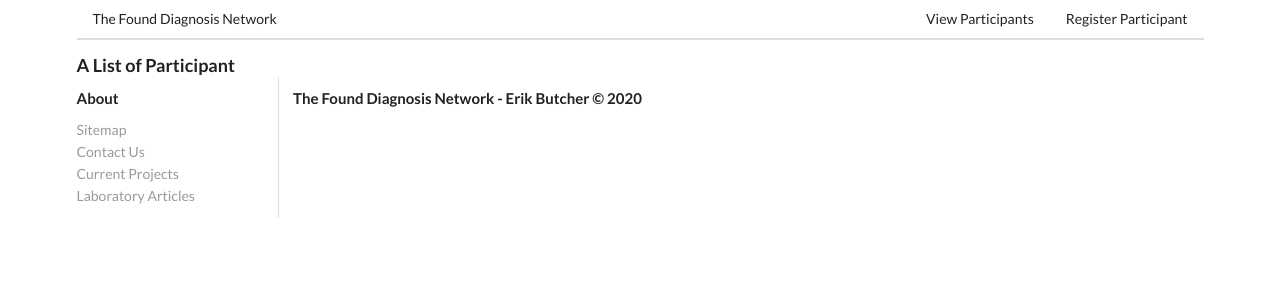
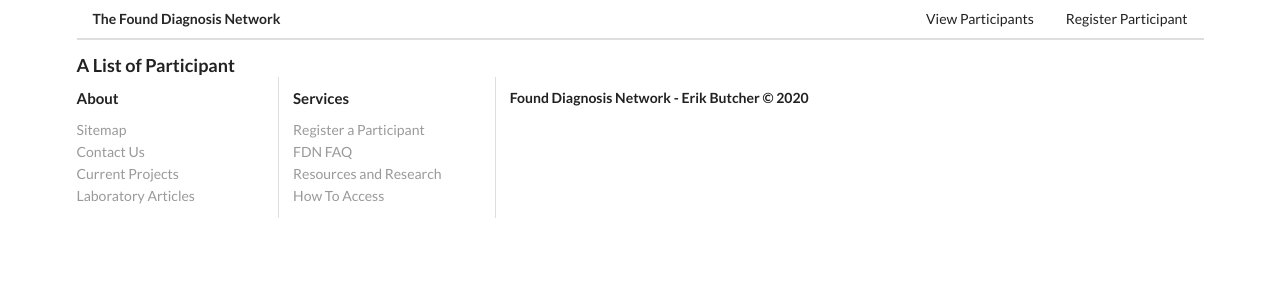
Before and after one commit to butcer0/fdn-client, a React (Create React App) app: page / in a window 1280 px wide. Shown: the top 300 px of the page. Built offline with nearby package versions, Linux system fonts and the light colour scheme.

Commit message:
Introduce Redux Actions and Reducer and Configure Thunk Middleware
Introduce Redux Actions and Reducer and Configure Thunk Middleware

```diff
--- a/package.json
+++ b/package.json
@@ -7,6 +7,7 @@
     "@testing-library/react": "^9.5.0",
     "@testing-library/user-event": "^7.2.1",
     "axios": "^0.19.2",
+    "lodash": "^4.17.15",
     "react": "^16.13.1",
     "react-dom": "^16.13.1",
     "react-redux": "^7.2.0",
--- a/public/index.html
+++ b/public/index.html
@@ -7,7 +7,7 @@
     <meta name="theme-color" content="#000000" />
     <meta
       name="description"
-      content="Web site created using create-react-app"
+      content="Found Diagnosis Network"
     />
     <link rel="stylesheet" href="https://cdnjs.cloudflare.com/ajax/libs/semantic-ui/2.4.1/semantic.min.css">
     <link rel="apple-touch-icon" href="%PUBLIC_URL%/logo192.png" />
@@ -25,7 +25,7 @@
       work correctly both with client-side routing and a non-root public URL.
       Learn how to configure a non-root public URL by running `npm run build`.
     -->
-    <title>React App</title>
+    <title>Found Diagnosis Network</title>
   </head>
   <body>
     <noscript>You need to enable JavaScript to run this app.</noscript>
--- /dev/null
+++ b/src/actions/types.js
@@ -0,0 +1,5 @@
+export const CREATE_PARTICIPANT = 'CREATE_PARTICIPANT';
+export const FETCH_PARTICIPANTS = 'FETCH_PARTICIPANTS';
+export const FETCH_PARTICIPANT = 'FETCH_PARTICIPANT';
+export const DELETE_PARTICIPANT = 'DELETE_PARTICIPANT';
+export const EDIT_PARTICIPANT = 'EDIT_PARTICIPANT';
--- a/src/components/shared/Footer.js
+++ b/src/components/shared/Footer.js
@@ -9,24 +9,24 @@ const Footer = () => {
                     <div className="three wide column">
                         <h4 className="ui header">About</h4>
                         <div className="ui link list">
-                            <Link to="#" className="item">Sitemap</Link>
-                            <Link to="#" className="item">Contact Us</Link>
-                            <Link to="#" className="item">Current Projects</Link>
-                            <Link to="#" className="item">Laboratory Articles</Link>
+                            <Link to="/" className="item">Sitemap</Link>
+                            <Link to="/" className="item">Contact Us</Link>
+                            <Link to="/" className="item">Current Projects</Link>
+                            <Link to="/" className="item">Laboratory Articles</Link>
                         </div>
                     </div>
-                    {/*<div className="three wide column">*/}
-                    {/*    <h4 className="ui header">Services</h4>*/}
-                    {/*    <div className="ui link list">*/}
-                    {/*        <Link to="#" className="item">Register a Participant</Link>*/}
-                    {/*        <Link to="#" className="item">FDN FAQ</Link>*/}
-                    {/*        <Link to="#" className="item">Resources and Research</Link>*/}
-                    {/*        <Link to="#" className="item">How To Access</Link>*/}
-                    {/*    </div>*/}
-                    {/*</div>*/}
-                    <div className="ten wide column">
-                        <h4 className="ui header">The Found Diagnosis Network - Erik Butcher
-                            © {new Date().getFullYear()}</h4>
+                    <div className="three wide column">
+                        <h4 className="ui header">Services</h4>
+                        <div className="ui link list">
+                            <Link to="/" className="item">Register a Participant</Link>
+                            <Link to="/" className="item">FDN FAQ</Link>
+                            <Link to="/" className="item">Resources and Research</Link>
+                            <Link to="/" className="item">How To Access</Link>
+                        </div>
+                    </div>
+                    <div className="seven wide column">
+                        <h5 className="ui header">Found Diagnosis Network - Erik Butcher
+                            © {new Date().getFullYear()}</h5>
                     </div>
                 </div>
             </div>
--- a/src/components/shared/Header.js
+++ b/src/components/shared/Header.js
@@ -4,7 +4,7 @@ import { Link } from 'react-router-dom';
 const Header = () => {
     return (
         <div className="ui secondary pointing menu">
-            <Link to="/" className="item">
+            <Link to="/" className="header item">
                 The Found Diagnosis Network
             </Link>
             <div className="right menu">
--- a/src/index.js
+++ b/src/index.js
@@ -1,23 +1,23 @@
 import React from 'react';
 import ReactDOM from 'react-dom';
 import { Provider } from 'react-redux';
-// import { createStore, applyMiddleware, compose } from 'redux';
-// import reduxThunk from 'redux-thunk';
+import { createStore, applyMiddleware, compose } from 'redux';
+import reduxThunk from 'redux-thunk';
 
 import App from './components/App';
-// import reducers from './reducers';
+import reducers from './reducers';
 
-// const composeEnhancers = window.__REDUX_DEVTOOLS_EXTENSION_COMPOSE__ || compose;
-// const store = createStore(
-//     reducers,
-//     composeEnhancers(applyMiddleware(reduxThunk))
-// );
+const composeEnhancers = window.__REDUX_DEVTOOLS_EXTENSION_COMPOSE__ || compose;
+const store = createStore(
+    reducers,
+    composeEnhancers(applyMiddleware(reduxThunk))
+);
 
 ReactDOM.render(<App />, document.querySelector('#root'));
 
-// ReactDOM.render(
-//     <Provider store={store}>
-//         <App />
-//     </Provider>,
-//     document.querySelector('#root')
-// );
+ReactDOM.render(
+    <Provider store={store}>
+        <App />
+    </Provider>,
+    document.querySelector('#root')
+);
--- /dev/null
+++ b/src/reducers/index.js
@@ -0,0 +1,8 @@
+import { combineReducers } from 'redux';
+// import { reducer as formReducer } from 'redux-form';
+import participantsReducer from "./participantsReducer";
+
+export default combineReducers({
+    participants: participantsReducer
+    // ,form: formReducer
+});
--- /dev/null
+++ b/src/reducers/participantsReducer.js
@@ -0,0 +1,26 @@
+import _ from 'lodash';
+
+import {
+    CREATE_PARTICIPANT,
+    DELETE_PARTICIPANT,
+    EDIT_PARTICIPANT,
+    FETCH_PARTICIPANT,
+    FETCH_PARTICIPANTS
+} from "../actions/types";
+
+export default (state = {}, action) => {
+    switch (action.type) {
+        case FETCH_PARTICIPANTS:
+            return { ...state, ..._.mapKeys(action.payload, 'id') }
+        case FETCH_PARTICIPANT:
+            return { ...state, [action.payload.id]: action.payload  }
+        case CREATE_PARTICIPANT:
+            return { ...state, [action.payload.id]: action.payload  }
+        case EDIT_PARTICIPANT:
+            return { ...state, [action.payload.id]: action.payload  }
+        case DELETE_PARTICIPANT:
+            return _.omit()
+        default:
+            return state;
+    }
+}
```
Also changed, not shown: src/actions/index.js (added, +27 -0 lines), 1 other file (tests, documents, lock files or other folders).
